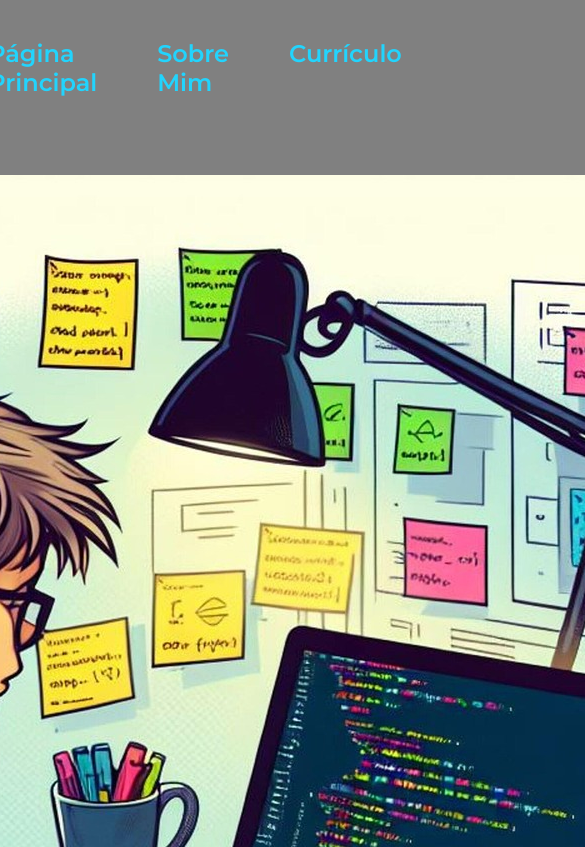
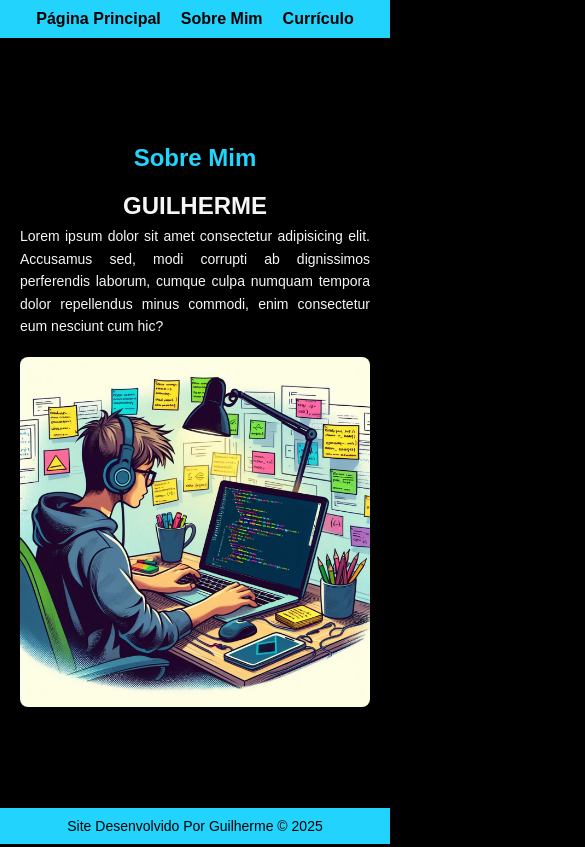
Before and after one commit to Galen986/Portfolio2, a plain HTML site: page index.html in a window 390 px wide. Shown: the top 847 px of the page, 585 px wide, since content can reach past the window. Drawn offline with nearby package versions, Linux system fonts and the light colour scheme; a script that the page names is missing; a web font is replaced by a local one.

Commit message:
Atualizar o estilos.css

```diff
--- a/styles/estilos.css
+++ b/styles/estilos.css
@@ -1,184 +1,116 @@
-@import url('https://fonts.googleapis.com/css2?family=Darker+Grotesque:wght@300..900&family=Krona+One&display=swap');
-@import url('https://fonts.googleapis.com/css2?family=Darker+Grotesque:wght@300..900&family=Krona+One&family=Montserrat:ital,wght@0,100..900;1,100..900&display=swap');
-
-*{
-    margin: 0px;
-    padding: 0px;
+/* Reset Global */
+* {
+    margin: 0;
+    padding: 0;
+    box-sizing: border-box;
 }
 
+/* Estilo do Corpo */
 body {
-    /* Height: 100vh;  igual a 100% do viewport height altura do viewport */
-    background-color: #000000;
+    font-family: 'Montserrat', sans-serif;
+    background-color: #000000; /* Fundo inicial */
     color: #f6f6f6;
-    box-sizing: border-box;
-
+    display: flex;
+    flex-direction: column;
+    min-height: 100vh;
+    justify-content: space-between;
 }
 
+/* Cabeçalho */
+.cabecalho {
+    background-color: #22D4FD;
+    padding: 10px 0;
+    text-align: center;
+}
+
+.cabecalho-menu {
+    display: flex;
+    justify-content: center;
+    gap: 20px;
+}
+
+.menu-link {
+    font-size: 1.2rem;
+    font-weight: bold;
+    color: black;
+    text-decoration: none;
+    transition: color 0.3s ease;
+}
+
+.menu-link:hover {
+    color: yellow;
+}
+
+/* Apresentação */
 .apresentacao {
-Display: flex;
- Align-items: center;
-Justify-content: space-between;
-padding: 10% 8%; /* primeiro parte superior e na sequência a lateral */
-gap: 82px;
-
+    display: flex;
+    justify-content: center;
+    align-items: center;
+    flex-wrap: wrap; /* Permite quebra de linha em dispositivos menores */
+    padding: 20px;
+    gap: 20px;
 }
 
 .apresentacao-conteudo {
-width: 50%;
-display: flex;
-flex-direction: column;
-gap: 40px;
-}
-.cabecalho {
-padding: 2% 0% 0% 5%;
-
-}
-.cabecalho-menu {
-display: flex;
-gap: 60px;
-
-
-}
-.menu-link {
-font-family: "Montserrat", sans-serif;
-font-size: 1.5rem;
-font-weight: 600;
-color: #22D4FD;
-text-decoration: none;
+    flex: 1;
+    max-width: 600px;
+    text-align: center;
+    line-height: 1.6;
 }
 
-.apresentacao-titulo {
-font-size: 2.25rem; /* 16px = 1rem */
-font-family: "Krona One", sans-serif;
-color: #22D4FD;
-text-align:center;
-
-
+.apresentacao-imagem {
+    flex: 1;
+    max-width: 300px;
+    border-radius: 8px;
 }
 
-.apresentacao-titulo:hover {
-color: yellow;
+/* Títulos e Texto */
+.apresentacao-titulo {
+    font-size: 2rem;
+    color: #22D4FD;
+    margin-bottom: 10px;
 }
 
-.apresentacao-paragrafo {
-font-size: 1.5rem;
-text-align: justify;
-font-family: "Montserrat", sans-serif;
+.conteudo-texto1 {
+    font-size: 1rem;
+    text-align: justify;
+    color: #f6f6f6;
 }
 
-.apresentacao-links {
-display: flex; /* disposição dos elementos */
-flex-direction: column; /*disposição dos elementos em coluna */
-justify-content: space-between; /*espaçamento */
-align-items: center; /* centralizar itens */
-gap: 32px; /* espaçamento entre os ícones */
+/* Rodapé */
+.rodape {
+    background-color: #22D4FD;
+    color: black;
+    text-align: center;
+    padding: 10px;
+    font-size: 0.875rem;
 }
 
-.apresentacao-links-subtitulo {
-font-family: "krona one", "sans-serif";
-font-weight: bold;
-font-size: 1.5rem;
+/* Responsividade */
+@media (max-width: 768px) {
+    .apresentacao {
+        flex-direction: column;
+    }
 
-}
-.apresentacao-links2 {
-    width: 50%;
-    text-align: center;  /*alinhamento do botão centralizado */
-    border-radius: 8px; /*arredondamento da borda */
-    font-size: 1.5rem; /*tamanho da fonte */
-    padding: 21.5px 0; /* espaço entre a vertical e a horizontal */
-    text-decoration: none; /* Tirar o link do botão */
-    color:#f6f6f6; /*cor do texto do link */
-    font-family: "Montserrat", sans-serif; /*Fonte do texto do link */
-    font-weight: bold; /*peso da fonte: negrito, itálico... */
-    border: 2px solid #22D4FD; /*borda da apresentação */
-     display: flex;  /*inserir depois dos icones os dois abaixo*/
-     justify-content: center; /*inserir depois do display flex */
-     gap: 16px; /*inserir por ultimo o espaçamento entre os ícones */
-}
-     .apresentacao-links2:hover { /* inserir uma personalização ao botão */
-        background-color: #272727; /*inserir uma cor ao passar o mouse */
-        /*padding: 1%; adicionar um efeito */
-        /* cursor: pointer; pesquisar outros em cursor css */
+    .apresentacao-imagem {
+        max-width: 100%; /* Imagem ocupa 100% da largura disponível */
+    }
 
+    .apresentacao-conteudo {
+        width: 100%;
     }
-span {
-color: yellow;
+
+    .menu-link {
+        font-size: 1rem; /* Reduz o tamanho da fonte do menu */
+    }
 }
 
-.destaque {
-color: orange;
-}
-footer {  /*rodapé */
-text-align: center;
-background-color: #22D4FD;
-color: black;
-font-family: "Montserrat", sans-serif;
-font-weight: 400;
-font-size: 0.875rem;
-padding: 12px; /*distancia entre a palavra e o fundo */
-}
- #imagem-principal {
-/*border-radius: 48%;
-border: 2px solid #22d4fd; */
-/* border-style: solid;
-border-color: #22D4FD;
-/* border-width: 2px; */
-/* border-top-left-radius: 10%;
-border-bottom-right-radius: 10%; */
-width: 50%;
-}
-.conteudo-texto {
-    color: white;
-    font-family: "Montserrat", sans-serif;
-    font-weight: 400;
-    font-size: 1.125rem;
-    text-align: justify;
-    padding: 0% 15%;
-}
-.curriculo-texto{
-    color: #ffffff; /* Cor do texto */
-    font-family: "Montserrat", sans-serif; /* Fonte utilizada */
-    font-weight: 200; /* Peso da fonte */
-    font-size: 25px; /* Tamanho da fonte */
-}
-.imagem {
-    background-image: url("./imagens/explosao.jpg"); /* Imagem de fundo */
-    -webkit-text-fill-color: transparent; /* Preenche o texto com a cor de fundo */
-    -webkit-background-clip: text; /* Recorta a imagem para o texto (WebKit browsers) */
-    background-clip: text; /* Propriedade padrão para compatibilidade */
-    font-size: 90px; /* Tamanho da fonte */
-    animation: animate 10s linear infinite; /* Animação contínua */
-}
-@keyframes animate {
-    0% {
-        background-position: 0% 50%; /* Posição inicial da imagem */
+@media (max-width: 480px) {
+    .apresentacao-titulo {
+        font-size: 1.5rem;
     }
-    100% {
-        background-position: 100% 50%; /* Posição final da imagem */
+
+    .conteudo-texto1 {
+        font-size: 0.875rem;
     }
 }
-.rodape {
-    background-color: rgba(0, 0, 0, 0.7);
-    color: #ffffff;
-    text-align: center;
-    padding: 10px;
-    font-size: 0.9rem;
-}
-@media (max-width: 1080px) { /* width: largura e height: altura */
-    body{
-        background-color: gray;
-    }
-
-    .apresentacao {
-        flex-direction: column-reverse;
-    }
-    .apresentacao-conteudo {
-        width: auto;
-    }
-    .cabecalho {
-        padding: 10%;
-    }
-    .cabecalho-menu {
-        justify-content: center;
-    }
-}
```
